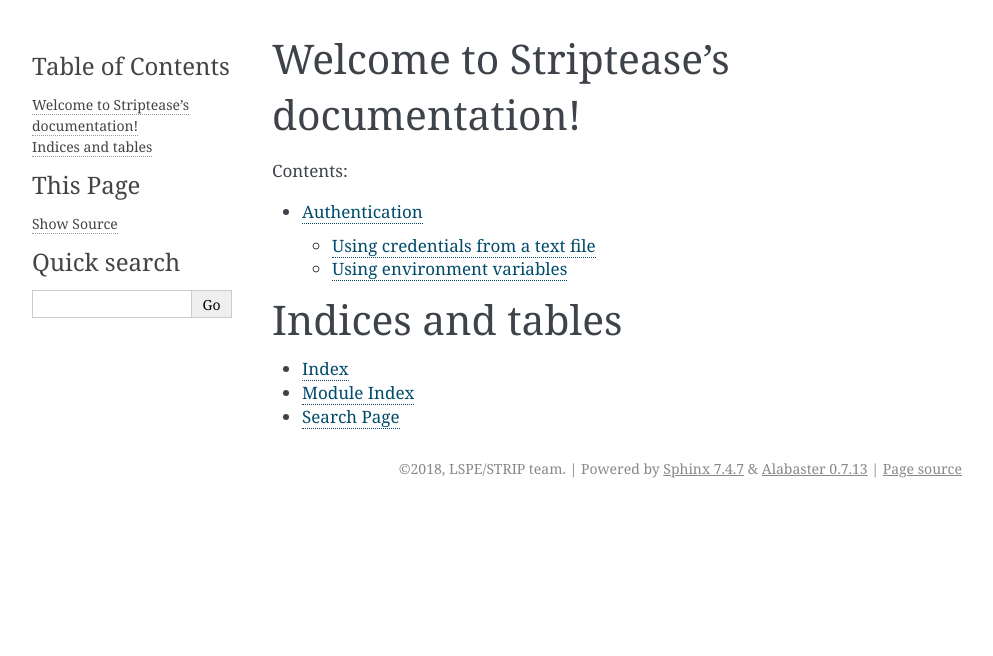
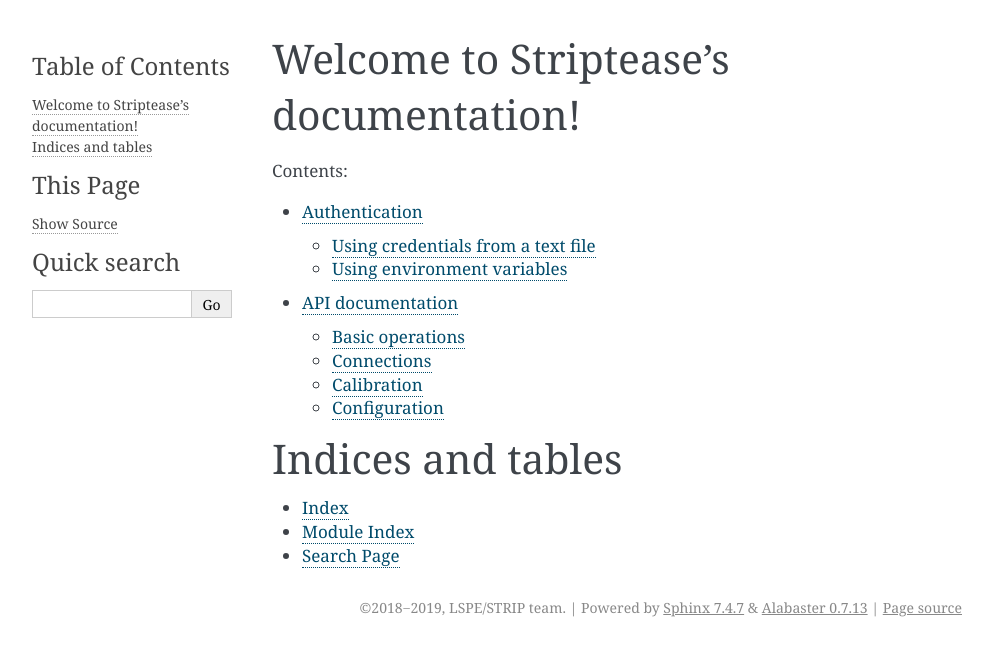
Before and after one commit to lspestrip/striptease, a Sphinx documentation site: the page built from docs/index.rst, in a window 1280 px wide. Shown: the top 656 px of the page, without its empty margins (148-1141 px from the left). Built offline with Sphinx 7.4.7, drawn with Linux system fonts in a browser that asks for light colours.

Commit message:
Add API documentation to Sphinx

```diff
--- a/docs/conf.py
+++ b/docs/conf.py
@@ -20,7 +20,7 @@
 # -- Project information -----------------------------------------------------
 
 project = "Striptease"
-copyright = "2018, LSPE/STRIP team"
+copyright = "2018−2019, LSPE/STRIP team"
 author = "LSPE/STRIP team"
 
 # The short X.Y version
--- a/docs/index.rst
+++ b/docs/index.rst
@@ -11,7 +11,7 @@
    :caption: Contents:
 
    authentication
-
+   API
 
 Indices and tables
 ==================
```
Also changed, not shown: docs/API.rst (added, +34 -0 lines), 1 other file.
